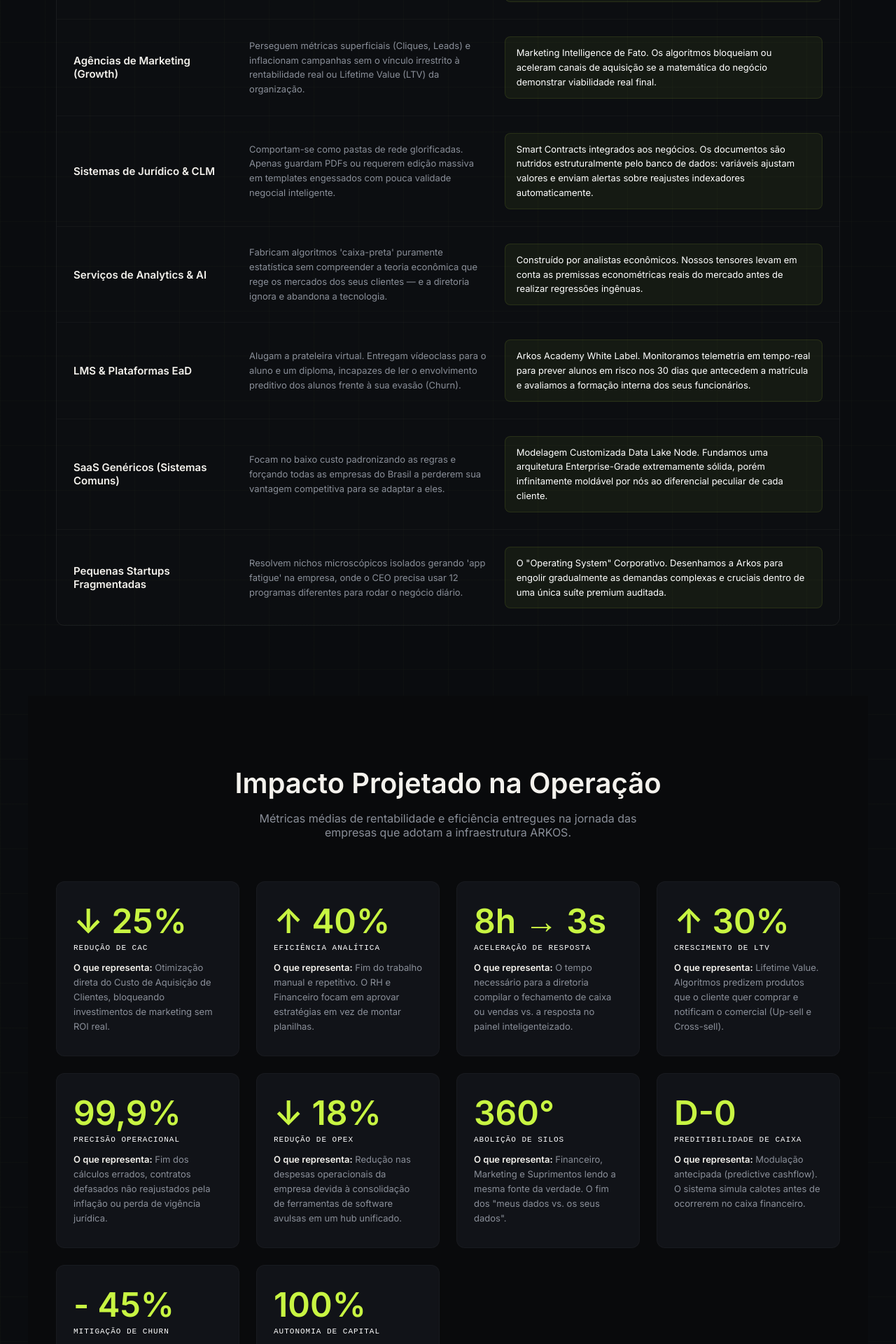
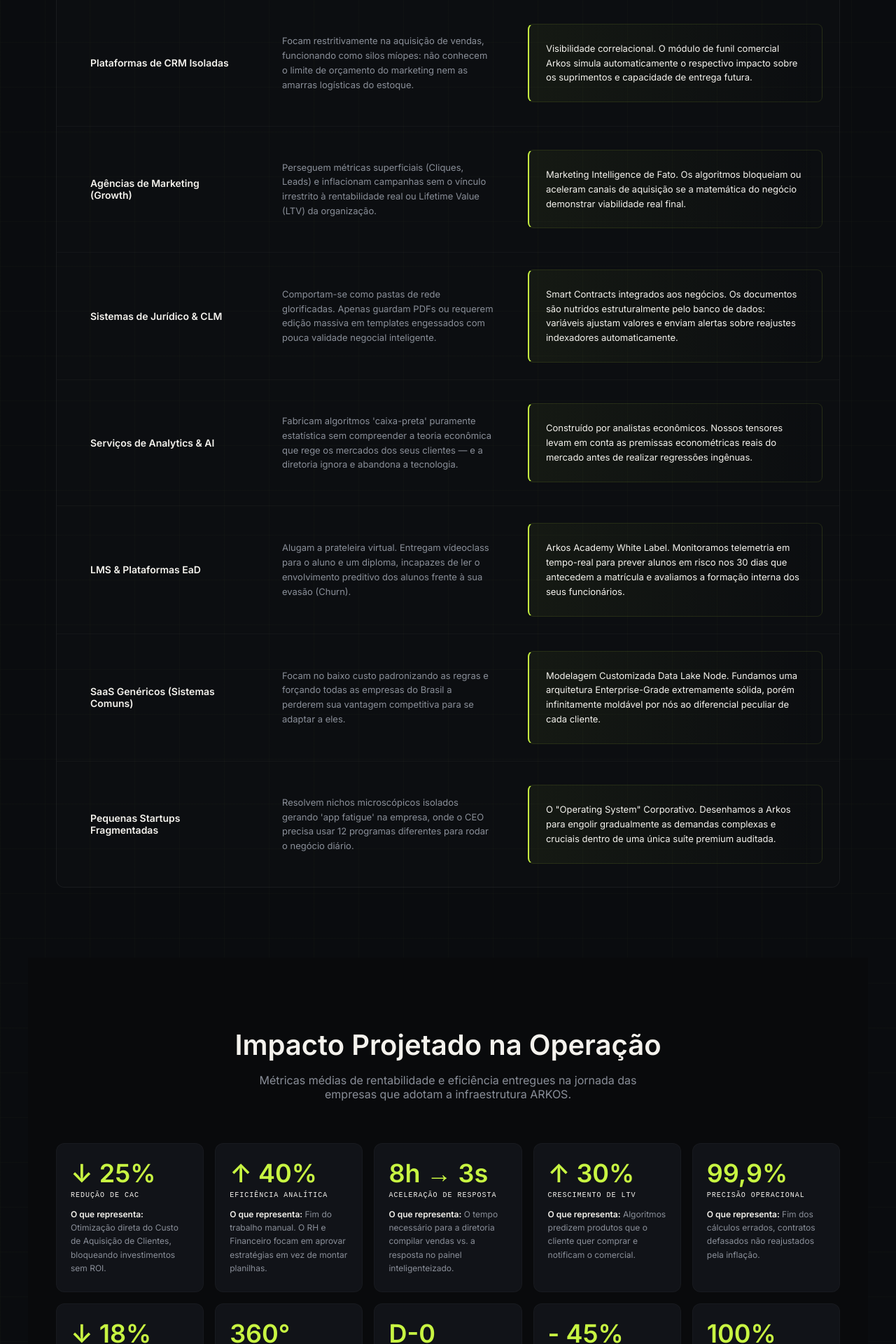
Before and after one commit to Renatoassis86/gestaocontratos, a Next.js app: page / in a window 1280 px wide. Shown: the part 8004-9924 px from the top of the page at 70% size. Built offline with nearby package versions, Linux system fonts and the light colour scheme.

Commit message:
feat: redesign comp table and resize metrics grid Node triggers securely framing

```diff
--- a/src/app/page.module.css
+++ b/src/app/page.module.css
@@ -450,11 +450,70 @@
 
 .equipeBio { font-size: 0.75rem; color: var(--mut); line-height: 1.6; }
 
+/* ── COMP MEGA TABLE ────────────────────────────────────── */
+.compMegaTable {
+  display: flex; flex-direction: column; width: 100%; border: 1px solid rgba(255,255,255,0.05); border-radius: 12px; overflow: hidden;
+}
+
+.compMegaHeader {
+  display: grid; grid-template-columns: 250px 1fr 1.2fr; gap: 24px; padding: 16px 24px;
+  background: rgba(255,255,255,0.02); text-transform: uppercase; font-family: monospace; font-size: 0.625rem; letter-spacing: 1px; color: var(--mut); border-bottom: 1px solid rgba(255,255,255,0.05); font-weight: 700;
+}
+
+.compMegaCol, .compMegaColArkos { display: flex; align-items: center; gap: 8px; }
+.compMegaColArkos { color: var(--sig); font-weight: 800; }
+
+.compMegaRow {
+  display: grid; grid-template-columns: 250px 1fr 1.2fr; gap: 24px;
+  border-bottom: 1px solid rgba(255,255,255,0.03); transition: background 0.3s;
+}
+.compMegaRow:last-child { border-bottom: none; }
+.compMegaRow:hover { background: rgba(255,255,255,0.01); }
+
+.compMegaTag {
+  padding: 24px; font-weight: 700; font-size: 0.875rem; color: var(--wht); display: flex; align-items: flex-start;
+}
+
+.compMegaLimit {
+  padding: 24px; font-size: 0.813rem; color: var(--mut); line-height: 1.6; display: flex; align-items: flex-start;
+}
+
+.compMegaArkos {
+  padding: 24px; font-size: 0.813rem; color: var(--wht); line-height: 1.6; display: flex; align-items: flex-start;
+  background: linear-gradient(90deg, rgba(200,245,66,0.05) 0%, transparent 100%);
+  border-left: 2px solid var(--sig);
+}
+
+/* ── RESULTADOS METRICS ─────────────────────────────────── */
+.resultadosGridMetrics {
+  display: grid; grid-template-columns: repeat(5, 1fr); gap: 16px; text-align: left;
+}
+
+.metricCard {
+  padding: 24px 20px; background: #111318; border-radius: 12px;
+  border: 1px solid rgba(255,255,255,0.03); display: flex; flex-direction: column;
+}
+
+.metricBig {
+  font-size: 2.25rem; font-weight: 800; color: var(--sig); margin-bottom: 8px; line-height: 1;
+}
+
+.metricTitle {
+  font-size: 0.625rem; font-family: monospace; color: var(--wht); text-transform: uppercase; letter-spacing: 1px; margin-bottom: 12px;
+}
+
+.metricDesc {
+  font-size: 0.75rem; color: var(--mut); line-height: 1.6;
+}
+
+.metricDesc strong { color: var(--wht); }
+
 /* ── MEDIA QUERIES RESPONSIVAS ─────────────────────────────── */
 @media (max-width: 1024px) {
   .solucaoGrid, .vantagemGrid { grid-template-columns: 1fr; gap: 48px; }
   .modulosGrid { grid-template-columns: repeat(2, 1fr); }
   .footerGrid { grid-template-columns: 1fr 1fr; }
+  .resultadosGridMetrics { grid-template-columns: repeat(3, 1fr); }
 }
 
 @media (max-width: 768px) {
@@ -465,7 +524,6 @@
   .doresGrid { grid-template-columns: 1fr; }
   .modulosGrid { grid-template-columns: 1fr; }
   .equipeGrid { grid-template-columns: 1fr; }
-  .carouselSlide { aspect-ratio: 16 / 10; }
 
   .streamLine { left: 16px; }
   .streamItem { gap: 16px; }
@@ -479,4 +537,16 @@
 
   .hideOnMobile { display: none !important; }
   .mobileNavbar { display: flex !important; }
+
+  .resultadosGridMetrics { grid-template-columns: repeat(2, 1fr); }
+
+  .compMegaHeader { display: none; }
+  .compMegaRow { grid-template-columns: 1fr; padding: 24px; gap: 12px; border-bottom: 2px solid rgba(255,255,255,0.05); }
+  .compMegaTag { padding: 0; font-size: 1.125rem; color: var(--sig); }
+  .compMegaLimit { padding: 0; }
+  .compMegaArkos { padding: 16px; margin-top: 8px; border-radius: 0 8px 8px 0; }
 }
+
+@media (max-width: 480px) {
+  .resultadosGridMetrics { grid-template-columns: 1fr; }
+}
--- a/src/app/page.tsx
+++ b/src/app/page.tsx
@@ -514,66 +514,66 @@
         <h2 style={{ fontSize: '2.5rem', fontWeight: '800', color: '#F4F2ED', marginBottom: '16px' }}>Impacto Projetado na Operação</h2>
         <p style={{ color: '#8A8F99', fontSize: '1rem', marginBottom: '60px', maxWidth: '600px', margin: '0 auto 60px auto' }}>Métricas médias de rentabilidade e eficiência entregues na jornada das empresas que adotam a infraestrutura ARKOS.</p>
 
-        <div style={{ display: 'grid', gridTemplateColumns: 'repeat(auto-fit, minmax(240px, 1fr))', gap: '24px', textAlign: 'left' }}>
+        <div className={styles.resultadosGridMetrics}>
 
-          <div style={{ padding: '32px 24px', background: '#111318', borderRadius: '12px', border: '1px solid rgba(255,255,255,0.03)' }}>
-            <div style={{ fontSize: '3rem', fontWeight: '800', color: '#C8F542', marginBottom: '8px', lineHeight: '1' }}>↓ 25%</div>
-            <div style={{ fontSize: '0.688rem', fontFamily: 'monospace', color: '#FFF', textTransform: 'uppercase', letterSpacing: '1px', marginBottom: '12px' }}>Redução de CAC</div>
-            <p style={{ fontSize: '0.813rem', color: '#8A8F99', lineHeight: '1.6' }}><strong style={{ color: '#F4F2ED' }}>O que representa:</strong> Otimização direta do Custo de Aquisição de Clientes, bloqueando investimentos de marketing sem ROI real.</p>
+          <div className={styles.metricCard}>
+            <div className={styles.metricBig}>↓ 25%</div>
+            <div className={styles.metricTitle}>Redução de CAC</div>
+            <p className={styles.metricDesc}><strong>O que representa:</strong> Otimização direta do Custo de Aquisição de Clientes, bloqueando investimentos sem ROI.</p>
           </div>
 
-          <div style={{ padding: '32px 24px', background: '#111318', borderRadius: '12px', border: '1px solid rgba(255,255,255,0.03)' }}>
-            <div style={{ fontSize: '3rem', fontWeight: '800', color: '#C8F542', marginBottom: '8px', lineHeight: '1' }}>↑ 40%</div>
-            <div style={{ fontSize: '0.688rem', fontFamily: 'monospace', color: '#FFF', textTransform: 'uppercase', letterSpacing: '1px', marginBottom: '12px' }}>Eficiência Analítica</div>
-            <p style={{ fontSize: '0.813rem', color: '#8A8F99', lineHeight: '1.6' }}><strong style={{ color: '#F4F2ED' }}>O que representa:</strong> Fim do trabalho manual e repetitivo. O RH e Financeiro focam em aprovar estratégias em vez de montar planilhas.</p>
+          <div className={styles.metricCard}>
+            <div className={styles.metricBig}>↑ 40%</div>
+            <div className={styles.metricTitle}>Eficiência Analítica</div>
+            <p className={styles.metricDesc}><strong>O que representa:</strong> Fim do trabalho manual. O RH e Financeiro focam em aprovar estratégias em vez de montar planilhas.</p>
           </div>
 
-          <div style={{ padding: '32px 24px', background: '#111318', borderRadius: '12px', border: '1px solid rgba(255,255,255,0.03)' }}>
-            <div style={{ fontSize: '3rem', fontWeight: '800', color: '#C8F542', marginBottom: '8px', lineHeight: '1' }}>8h → 3s</div>
-            <div style={{ fontSize: '0.688rem', fontFamily: 'monospace', color: '#FFF', textTransform: 'uppercase', letterSpacing: '1px', marginBottom: '12px' }}>Aceleração de Resposta</div>
-            <p style={{ fontSize: '0.813rem', color: '#8A8F99', lineHeight: '1.6' }}><strong style={{ color: '#F4F2ED' }}>O que representa:</strong> O tempo necessário para a diretoria compilar o fechamento de caixa ou vendas vs. a resposta no painel inteligenteizado.</p>
+          <div className={styles.metricCard}>
+            <div className={styles.metricBig}>8h → 3s</div>
+            <div className={styles.metricTitle}>Aceleração de Resposta</div>
+            <p className={styles.metricDesc}><strong>O que representa:</strong> O tempo necessário para a diretoria compilar vendas vs. a resposta no painel inteligenteizado.</p>
           </div>
 
-          <div style={{ padding: '32px 24px', background: '#111318', borderRadius: '12px', border: '1px solid rgba(255,255,255,0.03)' }}>
-            <div style={{ fontSize: '3rem', fontWeight: '800', color: '#C8F542', marginBottom: '8px', lineHeight: '1' }}>↑ 30%</div>
-            <div style={{ fontSize: '0.688rem', fontFamily: 'monospace', color: '#FFF', textTransform: 'uppercase', letterSpacing: '1px', marginBottom: '12px' }}>Crescimento de LTV</div>
-            <p style={{ fontSize: '0.813rem', color: '#8A8F99', lineHeight: '1.6' }}><strong style={{ color: '#F4F2ED' }}>O que representa:</strong> Lifetime Value. Algoritmos predizem produtos que o cliente quer comprar e notificam o comercial (Up-sell e Cross-sell).</p>
+          <div className={styles.metricCard}>
+            <div className={styles.metricBig}>↑ 30%</div>
+            <div className={styles.metricTitle}>Crescimento de LTV</div>
+            <p className={styles.metricDesc}><strong>O que representa:</strong> Algoritmos predizem produtos que o cliente quer comprar e notificam o comercial.</p>
           </div>
 
-          <div style={{ padding: '32px 24px', background: '#111318', borderRadius: '12px', border: '1px solid rgba(255,255,255,0.03)' }}>
-            <div style={{ fontSize: '3rem', fontWeight: '800', color: '#C8F542', marginBottom: '8px', lineHeight: '1' }}>99,9%</div>
-            <div style={{ fontSize: '0.688rem', fontFamily: 'monospace', color: '#FFF', textTransform: 'uppercase', letterSpacing: '1px', marginBottom: '12px' }}>Precisão Operacional</div>
-            <p style={{ fontSize: '0.813rem', color: '#8A8F99', lineHeight: '1.6' }}><strong style={{ color: '#F4F2ED' }}>O que representa:</strong> Fim dos cálculos errados, contratos defasados não reajustados pela inflação ou perda de vigência jurídica.</p>
+          <div className={styles.metricCard}>
+            <div className={styles.metricBig}>99,9%</div>
+            <div className={styles.metricTitle}>Precisão Operacional</div>
+            <p className={styles.metricDesc}><strong>O que representa:</strong> Fim dos cálculos errados, contratos defasados não reajustados pela inflação.</p>
           </div>
 
-          <div style={{ padding: '32px 24px', background: '#111318', borderRadius: '12px', border: '1px solid rgba(255,255,255,0.03)' }}>
-            <div style={{ fontSize: '3rem', fontWeight: '800', color: '#C8F542', marginBottom: '8px', lineHeight: '1' }}>↓ 18%</div>
-            <div style={{ fontSize: '0.688rem', fontFamily: 'monospace', color: '#FFF', textTransform: 'uppercase', letterSpacing: '1px', marginBottom: '12px' }}>Redução de Opex</div>
-            <p style={{ fontSize: '0.813rem', color: '#8A8F99', lineHeight: '1.6' }}><strong style={{ color: '#F4F2ED' }}>O que representa:</strong> Redução nas despesas operacionais da empresa devida à consolidação de ferramentas de software avulsas em um hub unificado.</p>
+          <div className={styles.metricCard}>
+            <div className={styles.metricBig}>↓ 18%</div>
+            <div className={styles.metricTitle}>Redução de Opex</div>
+            <p className={styles.metricDesc}><strong>O que representa:</strong> Redução nas despesas operacionais devido à consolidação de ferramentas de software em um hub.</p>
           </div>
 
-          <div style={{ padding: '32px 24px', background: '#111318', borderRadius: '12px', border: '1px solid rgba(255,255,255,0.03)' }}>
-            <div style={{ fontSize: '3rem', fontWeight: '800', color: '#C8F542', marginBottom: '8px', lineHeight: '1' }}>360°</div>
-            <div style={{ fontSize: '0.688rem', fontFamily: 'monospace', color: '#FFF', textTransform: 'uppercase', letterSpacing: '1px', marginBottom: '12px' }}>Abolição de Silos</div>
-            <p style={{ fontSize: '0.813rem', color: '#8A8F99', lineHeight: '1.6' }}><strong style={{ color: '#F4F2ED' }}>O que representa:</strong> Financeiro, Marketing e Suprimentos lendo a mesma fonte da verdade. O fim dos "meus dados vs. os seus dados".</p>
+          <div className={styles.metricCard}>
+            <div className={styles.metricBig}>360°</div>
+            <div className={styles.metricTitle}>Abolição de Silos</div>
+            <p className={styles.metricDesc}><strong>O que representa:</strong> Financeiro e Marketing lendo a mesma fonte. O fim dos "meus dados vs. os seus dados".</p>
           </div>
 
-          <div style={{ padding: '32px 24px', background: '#111318', borderRadius: '12px', border: '1px solid rgba(255,255,255,0.03)' }}>
-            <div style={{ fontSize: '3rem', fontWeight: '800', color: '#C8F542', marginBottom: '8px', lineHeight: '1' }}>D-0</div>
-            <div style={{ fontSize: '0.688rem', fontFamily: 'monospace', color: '#FFF', textTransform: 'uppercase', letterSpacing: '1px', marginBottom: '12px' }}>Preditibilidade de Caixa</div>
-            <p style={{ fontSize: '0.813rem', color: '#8A8F99', lineHeight: '1.6' }}><strong style={{ color: '#F4F2ED' }}>O que representa:</strong> Modulação antecipada (predictive cashflow). O sistema simula calotes antes de ocorrerem no caixa financeiro.</p>
+          <div className={styles.metricCard}>
+            <div className={styles.metricBig}>D-0</div>
+            <div className={styles.metricTitle}>Preditibilidade Caixa</div>
+            <p className={styles.metricDesc}><strong>O que representa:</strong> Modulação antecipada (predictive cashflow). O sistema simula calotes antes de ocorrerem.</p>
           </div>
 
-          <div style={{ padding: '32px 24px', background: '#111318', borderRadius: '12px', border: '1px solid rgba(255,255,255,0.03)' }}>
-            <div style={{ fontSize: '3rem', fontWeight: '800', color: '#C8F542', marginBottom: '8px', lineHeight: '1' }}>- 45%</div>
-            <div style={{ fontSize: '0.688rem', fontFamily: 'monospace', color: '#FFF', textTransform: 'uppercase', letterSpacing: '1px', marginBottom: '12px' }}>Mitigação de Churn</div>
-            <p style={{ fontSize: '0.813rem', color: '#8A8F99', lineHeight: '1.6' }}><strong style={{ color: '#F4F2ED' }}>O que representa:</strong> No braço acadêmico, identifica a probabilidade de um aluno evadir 60 dias antes dele deixar de pagar a mensalidade.</p>
+          <div className={styles.metricCard}>
+            <div className={styles.metricBig}>- 45%</div>
+            <div className={styles.metricTitle}>Mitigação de Churn</div>
+            <p className={styles.metricDesc}><strong>O que representa:</strong> Identifica a probabilidade de um aluno evangelho evadir 60 dias antes dele deixar de pagar a mensalidade.</p>
           </div>
 
-          <div style={{ padding: '32px 24px', background: '#111318', borderRadius: '12px', border: '1px solid rgba(255,255,255,0.03)' }}>
-            <div style={{ fontSize: '3rem', fontWeight: '800', color: '#C8F542', marginBottom: '8px', lineHeight: '1' }}>100%</div>
-            <div style={{ fontSize: '0.688rem', fontFamily: 'monospace', color: '#FFF', textTransform: 'uppercase', letterSpacing: '1px', marginBottom: '12px' }}>Autonomia de Capital</div>
-            <p style={{ fontSize: '0.813rem', color: '#8A8F99', lineHeight: '1.6' }}><strong style={{ color: '#F4F2ED' }}>O que representa:</strong> Letramento do time e posse total (Data Ownership). O ativo e a modelagem matemática ficam retidos e capitalizada para a empresa líder.</p>
+          <div className={styles.metricCard}>
+            <div className={styles.metricBig}>100%</div>
+            <div className={styles.metricTitle}>Autonomia Capital</div>
+            <p className={styles.metricDesc}><strong>O que representa:</strong> Letramento do time e posse total. A inteligência fica retida para a empresa, sem depender de consultorias.</p>
           </div>
 
         </div>
```
Also changed, not shown: 1 other file (tests, documents, lock files or other folders).
